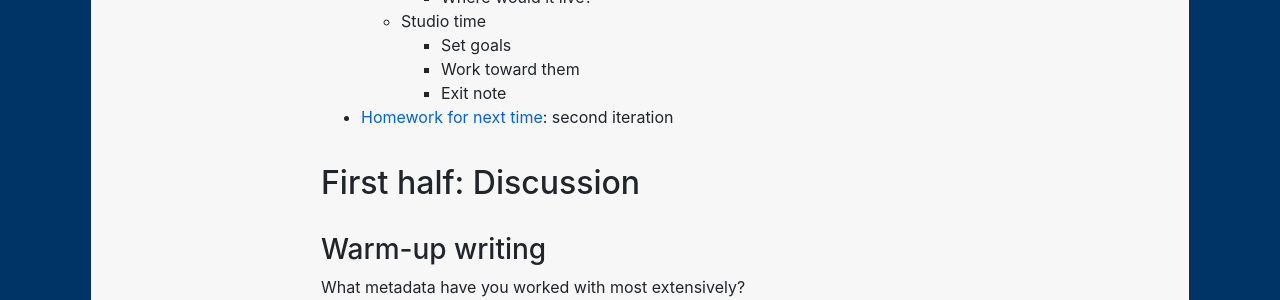
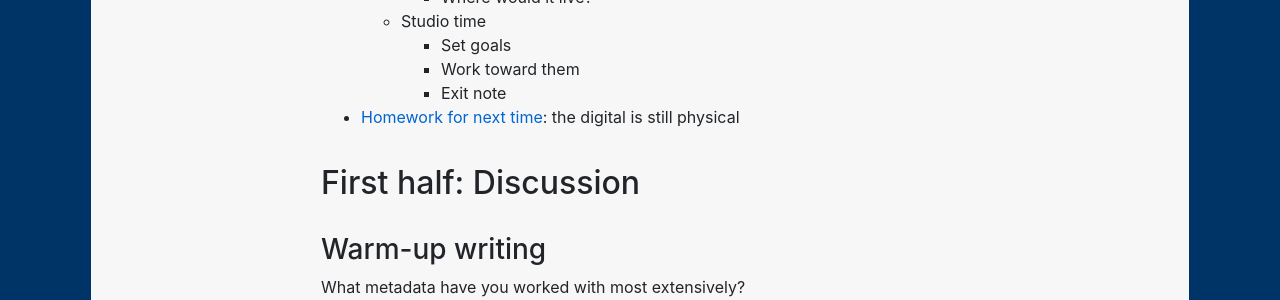
Before and after one commit to benmiller314/dsam2023fall, a Jekyll site: the page built from plans/week-11.md, in a window 1280 px wide and 900 px high, scrolled down 469 px. Shown: the part 153-453 px from the top of the window. Built offline with Jekyll 4.4.1, drawn with Linux system fonts in a browser that asks for light colours; our own code applies the rules of GitHub Pages for plain Markdown files.

Commit message:
fix typos in class outline
a holdover from a prior week's homework preview

```diff
--- a/plans/week-11.md
+++ b/plans/week-11.md
@@ -18,7 +18,7 @@
         * Set goals
         * Work toward them
         * Exit note
-* [Homework for next time](#hw): second iteration
+* [Homework for next time](#hw): the digital is still physical
 
 <a id="first-half"></a>
 ## First half: Discussion
```
Also changed, not shown: plans/week-12.md (+1 -1 lines).
